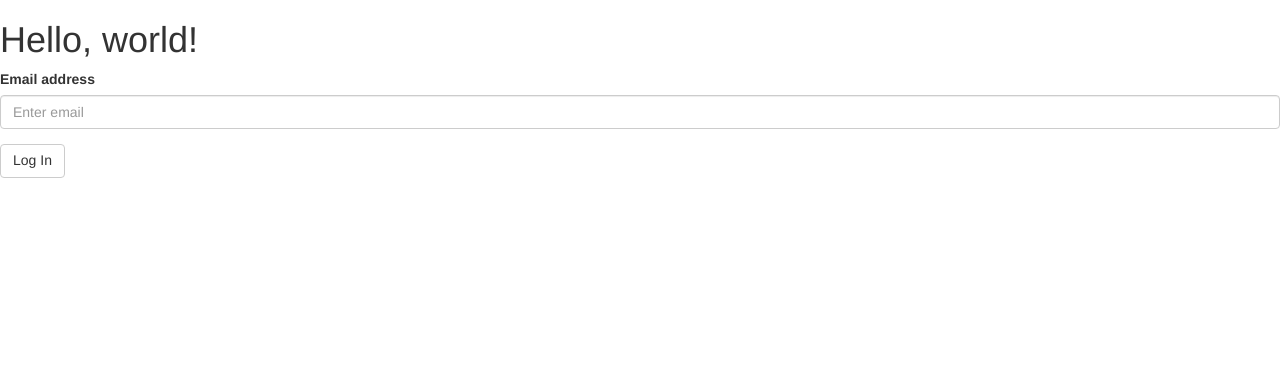
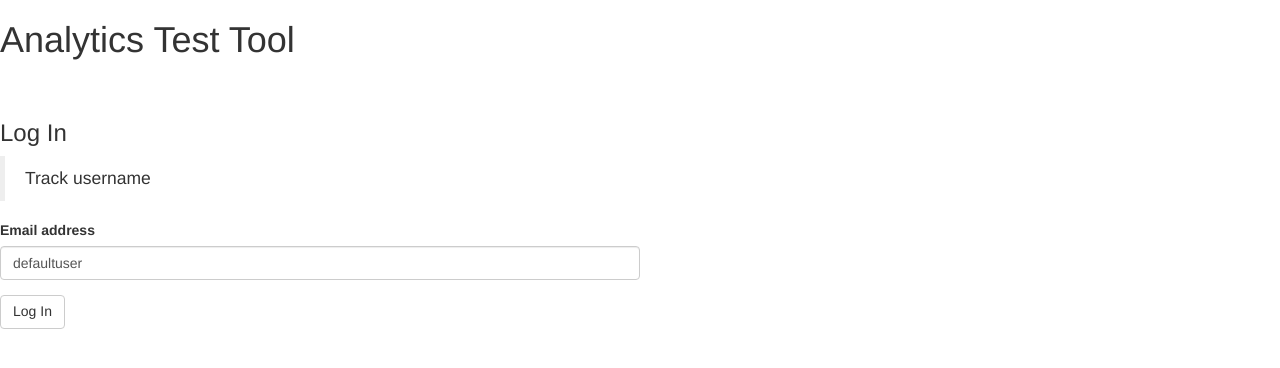
Before and after one commit to 0065paula/analytics-test, a plain HTML site: page index.html in a window 1280 px wide. Drawn offline with nearby package versions, Linux system fonts and the light colour scheme.

Commit message:
[gh-pages] adjust style and default value

```diff
--- a/assets/javascripts/segment.js
+++ b/assets/javascripts/segment.js
@@ -1,5 +1,6 @@
 $('#logIn').click(function(event) {
+    var userNameValue = $('#email').val();
     analytics.track('Identify', {
-    username: $('#email').val()
+    username: userNameValue
   });
 });
--- a/assets/stylesheets/style.scss
+++ b/assets/stylesheets/style.scss
@@ -1 +1,11 @@
 @import "bootstrap";
+
+.wrapper {
+	max-width: 1280px;
+	margin: 10px auto;
+}
+
+.test-block {
+	width: 50%;
+	padding: 30px 0;
+}
--- a/index.html
+++ b/index.html
@@ -18,14 +18,20 @@
     <![endif]-->
   </head>
   <body>
-    <h1>Hello, world!</h1>
+    <div class="wrapper">
+      <h1>Analytics Test Tool</h1>
+      <section class="test-block">
+        <h3>Log In</h3>
+        <blockquote>Track username</blockquote>
         <form>
           <div class="form-group">
             <label for="email">Email address</label>
-      <input type="email" class="form-control" id="email" placeholder="Enter email">
+            <input type="email" class="form-control" id="email" placeholder="Enter email" value="defaultuser">
           </div>
         <button type="submit" class="btn btn-default" id="logIn">Log In</button>
         </form>
+      </section>
+   </div>
 
     <!-- jQuery (necessary for Bootstrap's JavaScript plugins) -->
     <script src="https://ajax.googleapis.com/ajax/libs/jquery/1.11.2/jquery.min.js"></script>
```
Also changed, not shown: css/style.css, css/style.min.css. Lines whose indentation alone changed are shown as unchanged.
